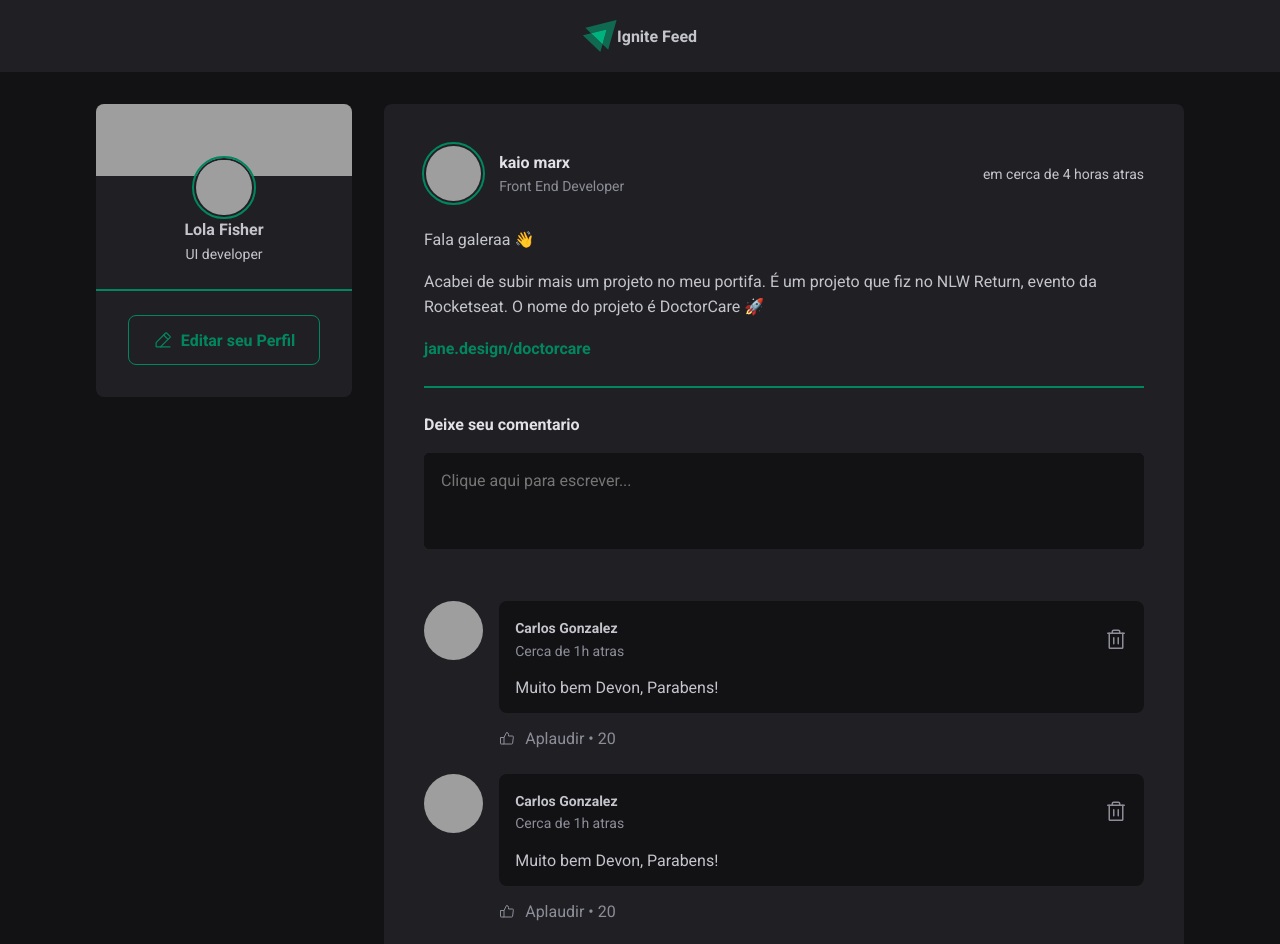
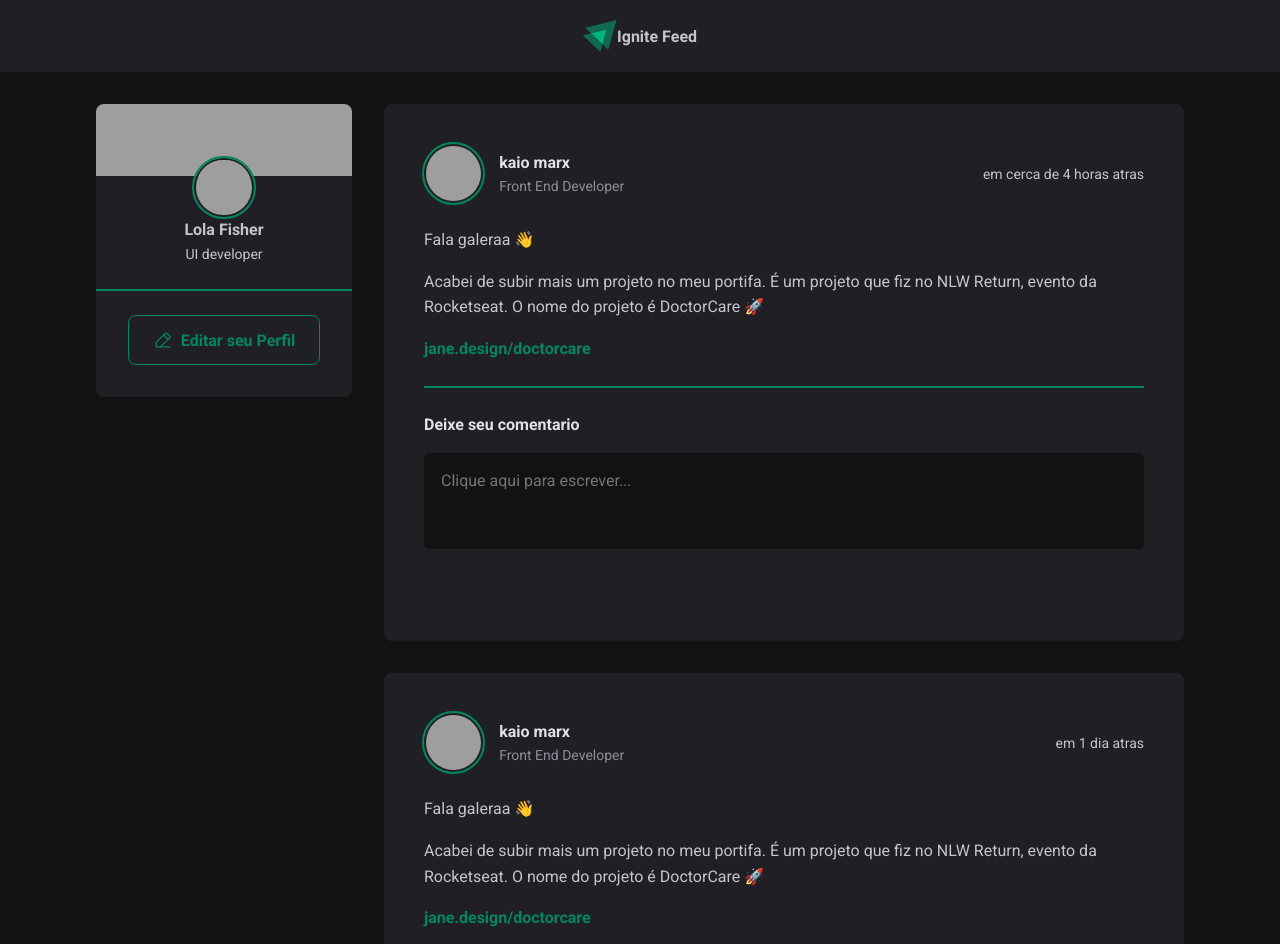
Before and after one commit to KaioMarxDEV/Ignite-Feed, a React (Vite) app: page / in a window 1280 px wide. Shown: the top 944 px of the page. Built offline with nearby package versions, Linux system fonts and the light colour scheme; grey boxes are pictures that could not be loaded.

Commit message:
feat: comments dinamic publication

```diff
--- a/src/components/Comment/index.jsx
+++ b/src/components/Comment/index.jsx
@@ -1,10 +1,10 @@
-import { ThumbsUp, Trash } from 'phosphor-react';
-import { Avatar } from '../Avatar';
-import styles from './comment.module.css';
+import { ThumbsUp, Trash } from "phosphor-react";
+import { Avatar } from "../Avatar";
+import styles from "./comment.module.css";
 
-export function Comment() {
+export function Comment({ content }) {
   return (
-    <div className={styles.comment} >
+    <div className={styles.comment}>
       <Avatar hasBorder={false} src="http://github.com/kaiomarxdev.png" />
 
       <div className={styles.commentBox}>
@@ -15,12 +15,12 @@ export function Comment() {
               <time>Cerca de 1h atras</time>
             </div>
 
-            <button title='Delete Comment' >
+            <button title="Delete Comment">
               <Trash size={24} />
             </button>
           </header>
 
-          <p>Muito bem Devon, Parabens!</p>
+          <p>{content}</p>
         </div>
 
         <footer>
@@ -31,5 +31,5 @@ export function Comment() {
         </footer>
       </div>
     </div>
-  )
+  );
 }
--- a/src/components/Post/index.jsx
+++ b/src/components/Post/index.jsx
@@ -1,56 +1,78 @@
-import { format, formatDistanceToNow } from 'date-fns'
-import { ptBR } from 'date-fns/locale'
-import { Avatar } from '../Avatar'
-import { Comment } from '../Comment'
-import { Separator } from '../Separator'
-import styles from './post.module.css'
+import { format, formatDistanceToNow } from "date-fns";
+import { ptBR } from "date-fns/locale";
+import { useState } from "react";
+import { Avatar } from "../Avatar";
+import { Comment } from "../Comment";
+import { Separator } from "../Separator";
+import styles from "./post.module.css";
 
-export function Post({author, content, publishedAt}) {
-  const publishedDateFormatted = format(publishedAt, "d 'de' LLLL 'as' HH:mm'h'", {
-    locale: ptBR
-  })
+export function Post({ author, content, publishedAt }) {
+  const [comments, setComments] = useState([]);
+  const [newComment, setNewComment] = useState("");
 
-  const publishedDateFormattedRelativeToNow = formatDistanceToNow(
+  const publishedDateFormatted = format(
     publishedAt,
+    "d 'de' LLLL 'as' HH:mm'h'",
     {
       locale: ptBR,
-      addSuffix: true
     }
-  )
+  );
+
+  const publishedDateFormattedRelativeToNow = formatDistanceToNow(publishedAt, {
+    locale: ptBR,
+    addSuffix: true,
+  });
+
+  function handleCommentSubmit(e) {
+    e.preventDefault();
+
+    setComments([...comments, newComment]);
+    setNewComment("");
+  }
+
+  function handleNewCommentOnChange(e) {
+    setNewComment(e.target.value);
+  }
 
   return (
     <article className={styles.post}>
       <header>
         <div className={styles.author}>
           <Avatar src={author.avatarUrl} />
-          <div className={styles.authorInfo} >
+          <div className={styles.authorInfo}>
             <strong>{author.name}</strong>
             <span>{author.role}</span>
           </div>
         </div>
 
-        <time title={publishedDateFormatted} dateTime={publishedAt} >
+        <time title={publishedDateFormatted} dateTime={publishedAt}>
           {publishedDateFormattedRelativeToNow} atras
         </time>
       </header>
 
       <div className={styles.content}>
-        {content.map(line => {
-          if (line.type === 'paragraph') {
-            return <p>{line.text}</p>
+        {content.map((line) => {
+          if (line.type === "paragraph") {
+            return <p>{line.text}</p>;
           } else {
-            return <p><a href="#">{line.text}</a></p>
+            return (
+              <p>
+                <a href="#">{line.text}</a>
+              </p>
+            );
           }
         })}
       </div>
 
       <Separator />
 
-      <form className={styles.commentForm}>
+      <form onSubmit={handleCommentSubmit} className={styles.commentForm}>
         <strong>Deixe seu comentario</strong>
 
         <textarea
-          placeholder='Clique aqui para escrever...'
+          value={newComment}
+          onChange={handleNewCommentOnChange}
+          placeholder="Clique aqui para escrever..."
         />
 
         <footer>
@@ -59,10 +81,10 @@ export function Post({author, content, publishedAt}) {
       </form>
 
       <div className={styles.commentList}>
-        <Comment />
-        <Comment />
-        <Comment />
+        {comments.map((comment) => (
+          <Comment key={comments.indexOf(comment)} content={comment} />
+        ))}
       </div>
     </article>
-  )
+  );
 }
```
